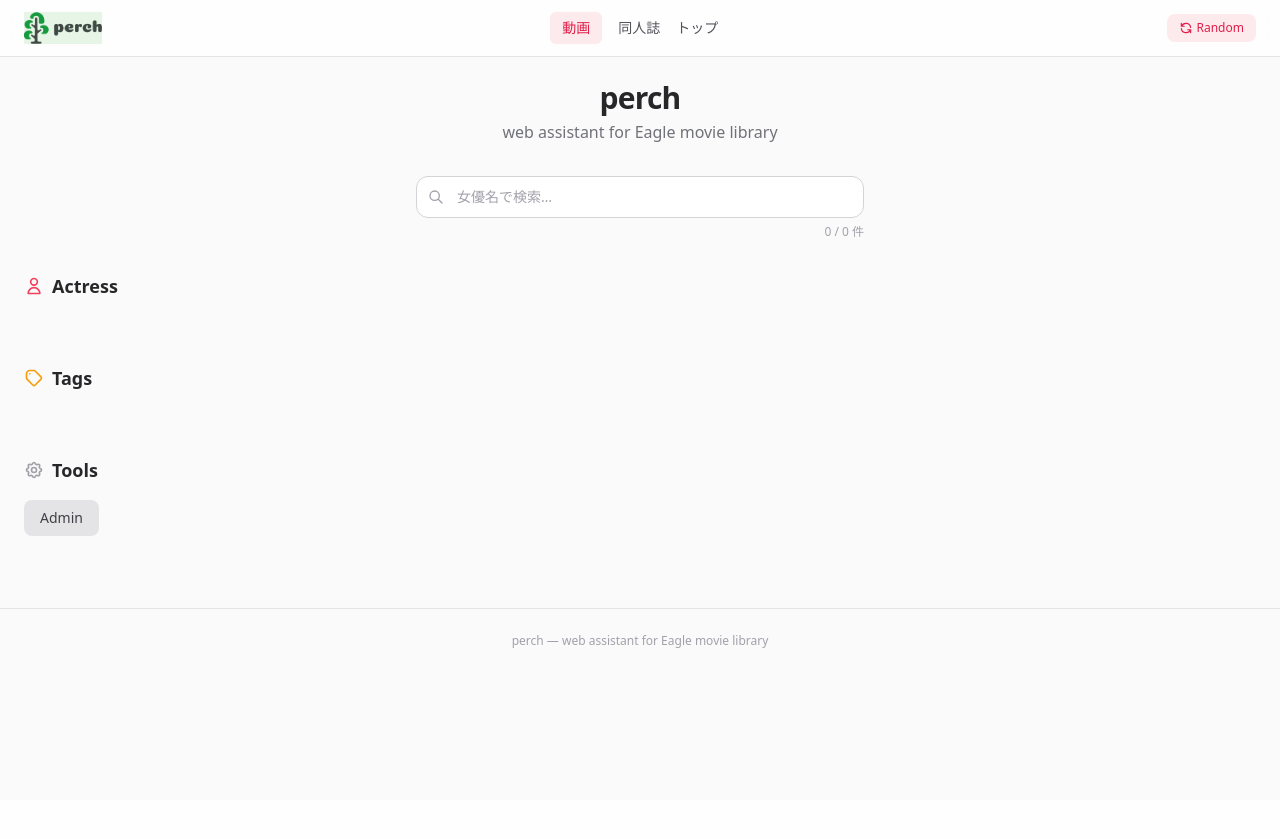
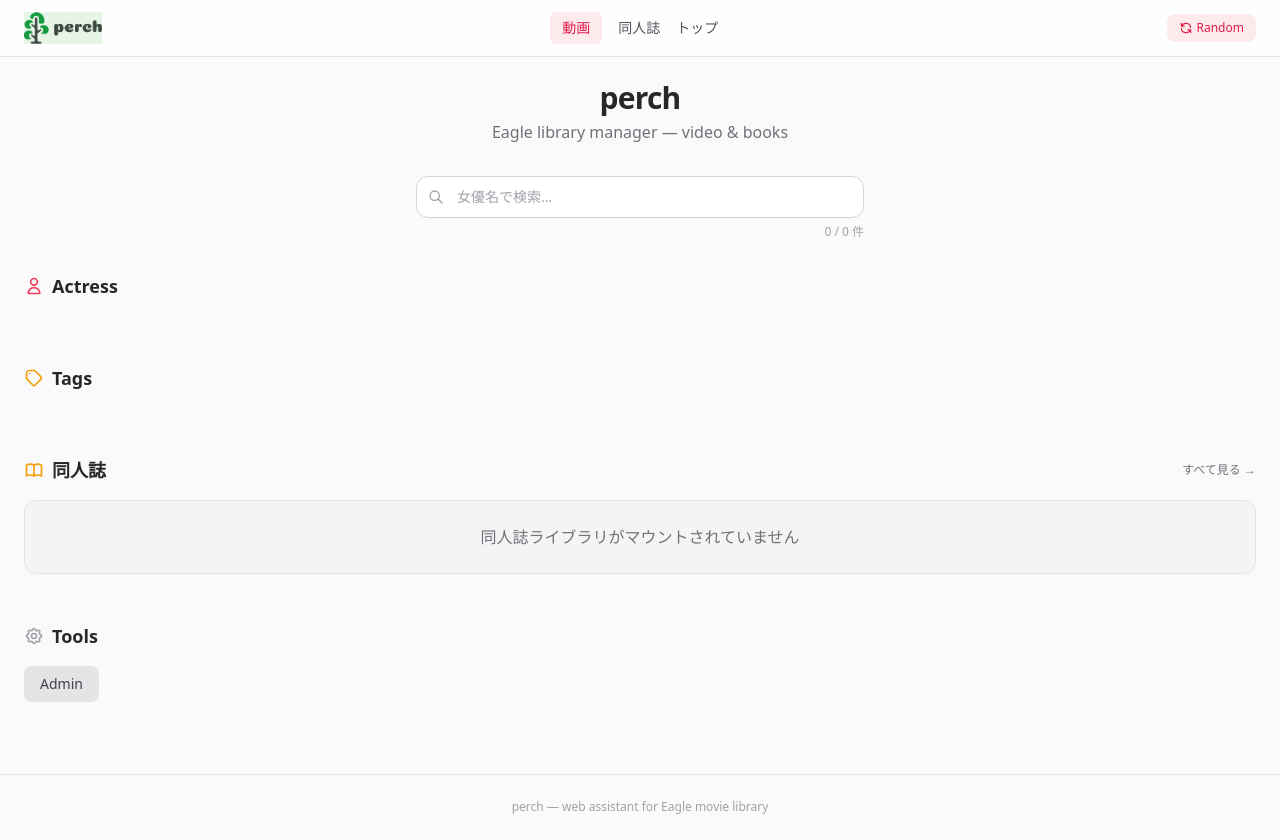
Before and after one commit to stormcorgi/perch, a Flask app: page / in a window 1280 px wide. Before the commit the page ends 648 px from the top, so only its background shows below. Run offline with Flask 2, Linux system fonts and the light colour scheme; parts of the project's set-up code (start-up, migrations or seed data) failed here and were passed over; some libraries are stand-ins or nearby versions.

Commit message:
fix: top page covers both video and book libraries

```diff
--- a/perch/flask_app.py
+++ b/perch/flask_app.py
@@ -51,14 +51,24 @@ def create_app() -> flask.app.Flask:
 
     @app.route("/")
     def render_main():
-        """render main page (video library)"""
+        """render main page (video library + book summary)"""
+        video_lib = app.config["LIB_PATH_VIDEO"]
+        book_lib  = app.config["LIB_PATH_BOOK"]
+        book_available = os.path.isdir(book_lib)
+        books = dbcon.Book.all(current_session) if book_available else []
+        book_tags = dbcon.Tag.all(current_session, target_type="book") if book_available else []
         return render_template(
             "main.html",
             actresses=dbcon.Actress.all(current_session),
-            tags=dbcon.Tag.all(current_session),
+            tags=dbcon.Tag.all(current_session, target_type="movie"),
             lib_url="/static/eagle_library",
-            lib_path=app.config["LIB_PATH_VIDEO"],
+            lib_path=video_lib,
             active_lib="video",
+            books=books[:12],            # top page preview (latest 12)
+            book_tags=book_tags,
+            book_count=len(books),
+            book_lib_url="/static/eagle_book_library",
+            book_lib_available=book_available,
         )
 
     @app.route("/books")
--- a/perch/templates/main.html
+++ b/perch/templates/main.html
@@ -1,7 +1,7 @@
 <html class="dark">
 <head>
     {% include "./parts/bootstrap-head.html" %}
-    <title>perch - web assistant for Eagle movie library</title>
+    <title>perch — Eagle library manager</title>
 </head>
 
 <body class="bg-zinc-50 dark:bg-zinc-950 text-zinc-800 dark:text-zinc-200 min-h-screen transition-colors duration-200">
@@ -12,7 +12,7 @@
         <!-- ========== Hero / Search Section ========== -->
         <div class="text-center mb-8">
             <h1 class="text-2xl sm:text-3xl font-bold tracking-tight">perch</h1>
-            <p class="text-zinc-500 dark:text-zinc-500 mt-1 text-sm sm:text-base">web assistant for Eagle movie library</p>
+            <p class="text-zinc-500 dark:text-zinc-500 mt-1 text-sm sm:text-base">Eagle library manager — video &amp; books</p>
         </div>
 
         <!-- Search bar -->
@@ -105,6 +105,63 @@
             </div>
         </section>
 
+        <!-- ========== Book (Doujin) Section ========== -->
+        <section class="mt-12">
+            <h2 class="text-lg font-semibold mb-4 flex items-center gap-2">
+                <svg class="w-5 h-5 text-amber-500" fill="none" viewBox="0 0 24 24" stroke="currentColor" stroke-width="2">
+                    <path stroke-linecap="round" stroke-linejoin="round" d="M12 6.253v13m0-13C10.832 5.477 9.246 5 7.5 5S4.168 5.477 3 6.253v13C4.168 18.477 5.754 18 7.5 18s3.332.477 4.5 1.253m0-13C13.168 5.477 14.754 5 16.5 5c1.747 0 3.332.477 4.5 1.253v13C19.832 18.477 18.247 18 16.5 18c-1.746 0-3.332.477-4.5 1.253" />
+                </svg>
+                同人誌
+                <a href="books" class="ml-auto text-xs font-normal text-zinc-500 hover:text-zinc-700 dark:hover:text-zinc-300">すべて見る →</a>
+            </h2>
+
+            {% if not book_lib_available %}
+            <div class="rounded-xl p-6 bg-zinc-100 dark:bg-zinc-900 border border-zinc-200 dark:border-zinc-800 text-center text-zinc-500">
+                同人誌ライブラリがマウントされていません
+            </div>
+            {% elif books %}
+            <!-- Book tags -->
+            {% if book_tags %}
+            <div class="flex flex-wrap gap-2 mb-4">
+                {% for tag in book_tags[:20] %}
+                <span class="inline-flex items-center px-2.5 py-1 rounded-full text-xs font-medium
+                             bg-amber-100 dark:bg-amber-900/30
+                             text-amber-800 dark:text-amber-300">{{tag.tag}}<span class="ml-1 opacity-60">({{tag.count}})</span></span>
+                {% endfor %}
+            </div>
+            {% endif %}
+            <!-- Book preview grid -->
+            <div class="grid grid-cols-2 sm:grid-cols-3 md:grid-cols-4 lg:grid-cols-6 gap-3 sm:gap-4">
+                {% for book in books[:12] %}
+                <a href="viewer?id={{book.fileid}}"
+                   class="block group rounded-xl overflow-hidden
+                          bg-white dark:bg-zinc-900
+                          border border-zinc-200 dark:border-zinc-800
+                          hover:border-amber-500/30 dark:hover:border-amber-500/30
+                          transition-all duration-200">
+                    <div class="aspect-[3/4] flex items-center justify-center bg-zinc-100 dark:bg-zinc-800 overflow-hidden">
+                        <img class="w-full h-full object-cover"
+                             src="{{book_lib_url}}/images/{{book.fileid}}.info/{{book.name}}_thumbnail.png"
+                             alt="{{book.name}}"
+                             loading="lazy"
+                             onerror="this.parentElement.innerHTML=`<div class='flex items-center justify-center w-full h-full bg-zinc-100 dark:bg-zinc-800 text-zinc-400'><svg class='w-8 h-8' fill='none' viewBox='0 0 24 24' stroke='currentColor' stroke-width='1.5'><path stroke-linecap='round' stroke-linejoin='round' d='M12 6.253v13m0-13C10.832 5.477 9.246 5 7.5 5S4.168 5.477 3 6.253v13C4.168 18.477 5.754 18 7.5 18s3.332.477 4.5 1.253m0-13C13.168 5.477 14.754 5 16.5 5c1.747 0 3.332.477 4.5 1.253v13C19.832 18.477 18.247 18 16.5 18c-1.746 0-3.332.477-4.5 1.253' /></svg></div>`" />
+                    </div>
+                    <div class="p-2">
+                        <p class="text-xs font-medium text-zinc-800 dark:text-zinc-200 group-hover:text-amber-600 dark:group-hover:text-amber-400 transition-colors truncate" title="{{book.name}}">
+                            {{book.name}}
+                        </p>
+                    </div>
+                </a>
+                {% endfor %}
+            </div>
+            <p class="text-xs text-zinc-500 mt-3 text-right">計 {{ book_count }} 冊</p>
+            {% else %}
+            <div class="rounded-xl p-6 bg-zinc-100 dark:bg-zinc-900 border border-zinc-200 dark:border-zinc-800 text-center text-zinc-500">
+                同人誌データがありません。Admin から更新してください。
+            </div>
+            {% endif %}
+        </section>
+
         <!-- ========== Tools ========== -->
         <section class="mt-12">
             <h2 class="text-lg font-semibold mb-4 flex items-center gap-2">
```
